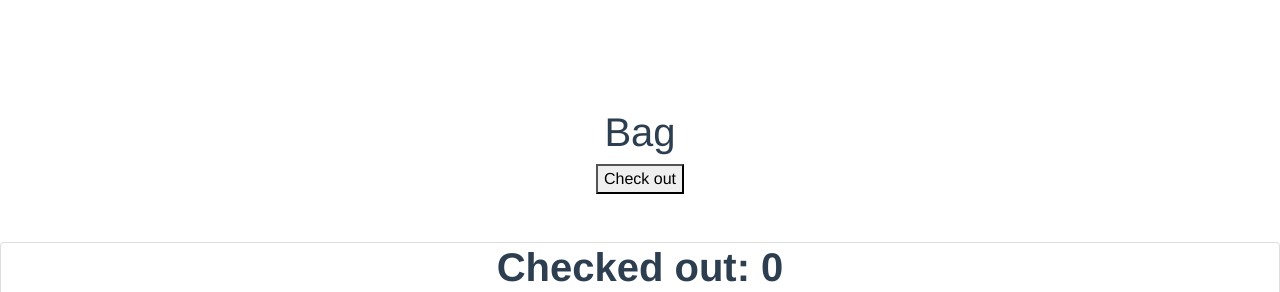
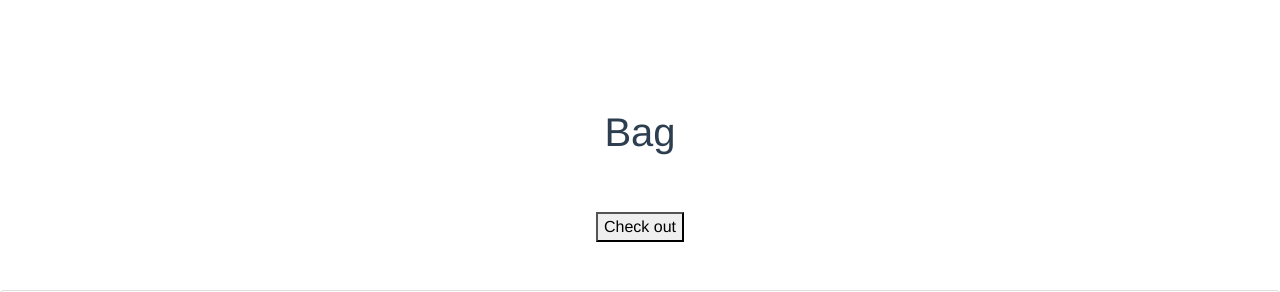
Before and after one commit to Zhuba92/vue-components-cli, a Vue app: page / in a window 1280 px wide. Shown: the top 292 px of the page. Built offline with nearby package versions, Linux system fonts and the light colour scheme; the HTML template or start-up script is replaced by a standard one.

Commit message:
fix for cart display

```diff
--- a/src/components/Bag.vue
+++ b/src/components/Bag.vue
@@ -2,11 +2,9 @@
   <div class="container mt-5 mb-5">
     <h1>Bag</h1>
     <div >
-      <library-item v-for="(item, i) in bag" :item="item" :key="i">
-        <p>{{item.title}}</p>
-      </library-item>
+      <library-item v-for="(item, i) in bag" :item="item" :key="i"></library-item>
     </div>
-    <button>Check out</button>
+    <button class="mt-5">Check out</button>
   </div>
 </template>
 
--- a/src/models/Bag.js
+++ b/src/models/Bag.js
@@ -1,7 +1,8 @@
 import {LibraryItem} from "./LibraryItems";
 
 function Bag(){
-    this.__proto__ = []; // as of ES6 (2015)
+    this.__proto__ = [];
+    this.length = 0;// as of ES6 (2015)
 
     this.addToBag = function(item){
         this.push(new LibraryItem(
```
